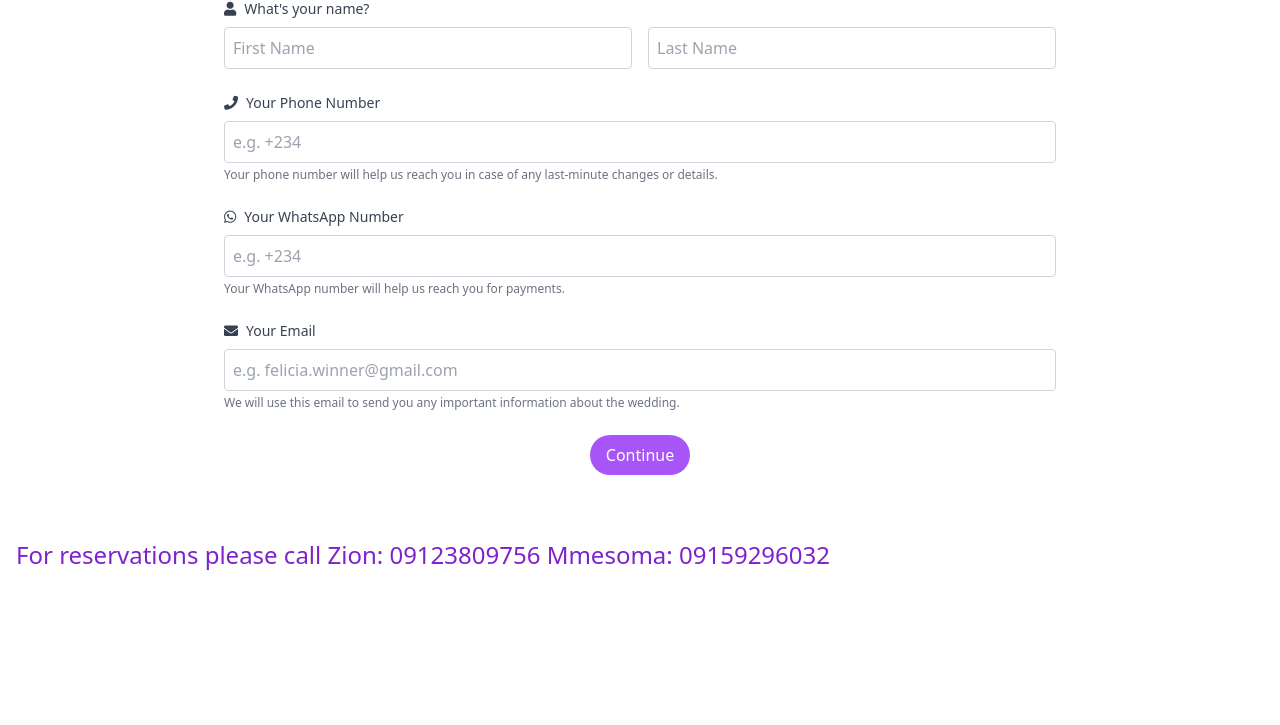
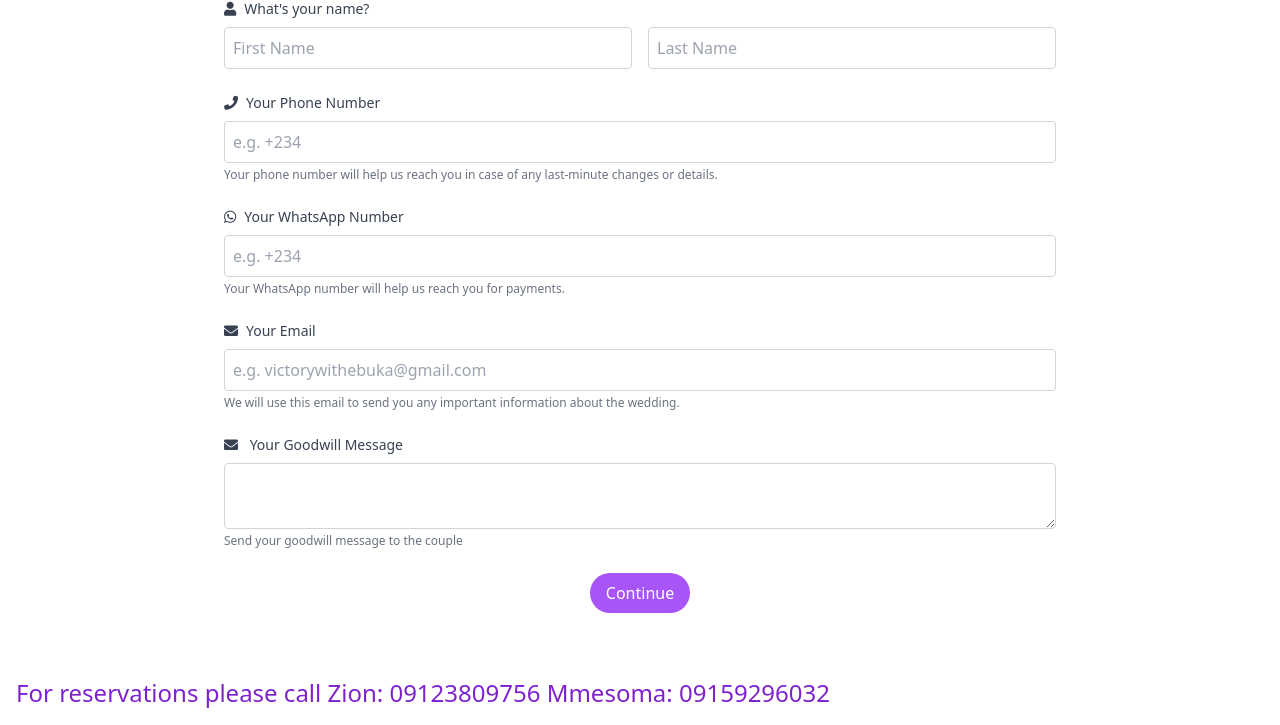
Before and after one commit to Victoria-imaobong2/Event-Website-Group-5, a Flask app: page /rsvp in a window 1280 px wide. Shown: the part 457-1182 px from the top of the page. Before the commit the page ends 1027 px from the top, so only its background shows below. Run offline with Flask 3, Linux system fonts and the light colour scheme; some libraries are stand-ins or nearby versions.

Commit message:
add changes

```diff
--- a/app.py
+++ b/app.py
@@ -16,6 +16,7 @@ def rsvp():
         phone = request.form.get('phone')
         whatsapp = request.form.get('whatsapp')
         email = request.form.get('email')
+        goodwill = request.form.get('goodwill')
 
         # Google Apps Script URL
         google_script_url = 'https://script.google.com/macros/s/AKfycbylOjulVjIMUji8RPr6pHGHWsZFb4ciF6xUoZKjJrSQVJZEiGNz0NJ5AhFnRlHwVXI/exec'  # Replace with your URL
--- a/templates/rsvp.html
+++ b/templates/rsvp.html
@@ -53,8 +53,15 @@
                 <label class="block text-sm font-medium text-gray-700 mb-2" for="email">
                     <i class="fas fa-envelope mr-2"></i>Your Email
                 </label>
-                <input type="email" id="email" name="email" placeholder="e.g. felicia.winner@gmail.com" class="w-full p-2 border border-gray-300 rounded">
+                <input type="email" id="email" name="email" placeholder="e.g. victorywithebuka@gmail.com" class="w-full p-2 border border-gray-300 rounded">
                 <p class="text-xs text-gray-500 mt-1">We will use this email to send you any important information about the wedding.</p>
+            </div>
+            <div class="mb-4">
+                <label class="block text-sm font-medium text-gray-700 mb-2" for="goodwill">
+                   <i class="fas fa-envelope mr-2"></i> Your Goodwill Message
+                </label>
+                <textarea name="reason" class="w-full p-2 border border-gray-300 rounded"></textarea>
+                <p class="text-xs text-gray-500 mt-1">Send your goodwill message to the couple</p>
             </div>
             <div class="text-center">
                 <button type="submit" class="bg-purple-500 text-white py-2 px-4 rounded-full hover:bg-purple-600">Continue</button>
```
